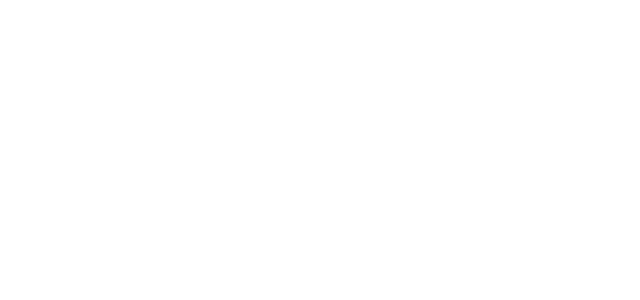
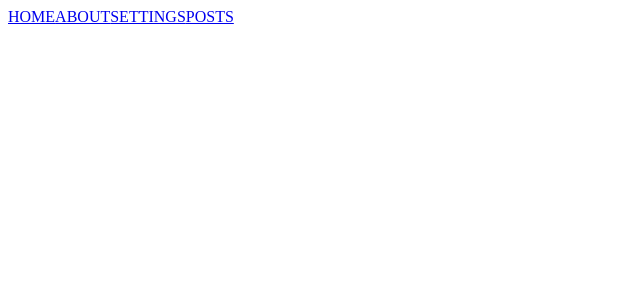
Before and after one commit to dukesann3/phase-2-project-version-3, a React (Create React App) app: page / in a window 1280 px wide. Shown: the top 300 px of the page, without its empty margins (0-640 px from the left). Built offline with nearby package versions, Linux system fonts and the light colour scheme.

Commit message:
added navigation bar elements: home/about/settings/posts

```diff
--- a/src/App.js
+++ b/src/App.js
@@ -1,9 +1,12 @@
-
+import Navbar from "./components/Navbar"
+import { Outlet } from "react-router-dom";
 
 function App() {
 
   return (
     <>
+      <Navbar />
+      <Outlet />
     </>
   );
 }
--- a/src/components/Navbar.js
+++ b/src/components/Navbar.js
@@ -1,7 +1,12 @@
+import { NavLink } from "react-router-dom";
 
 function Navbar(){
     return(
         <>
+            <NavLink to='/'>HOME</NavLink>
+            <NavLink to='/About'>ABOUT</NavLink>
+            <NavLink to='/Settings'>SETTINGS</NavLink>
+            <NavLink to='/Posts'>POSTS</NavLink>
         </>
     )
 }
```
